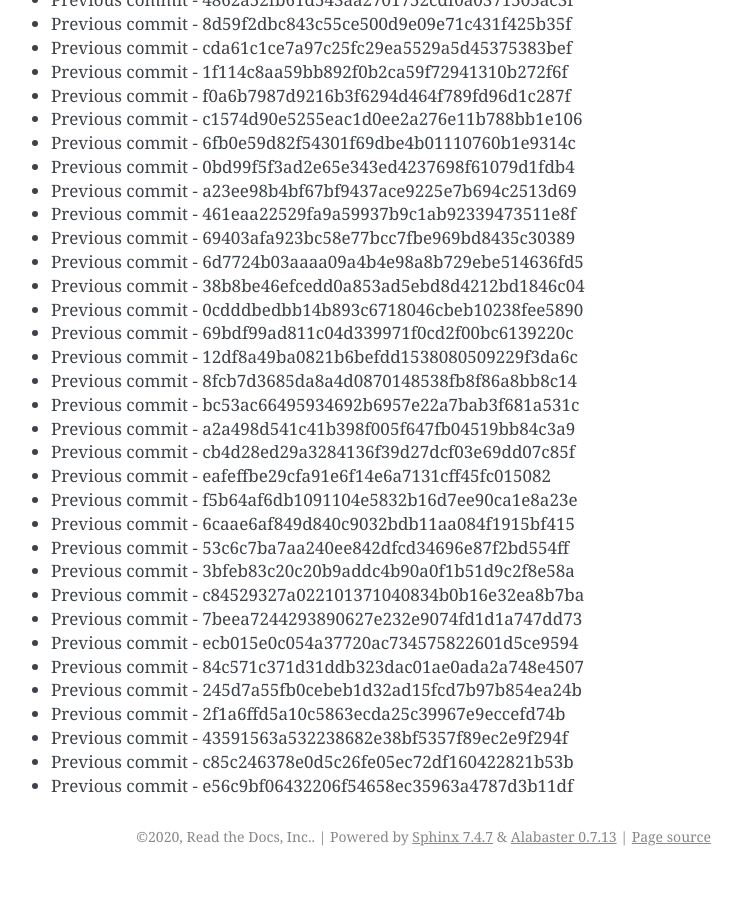
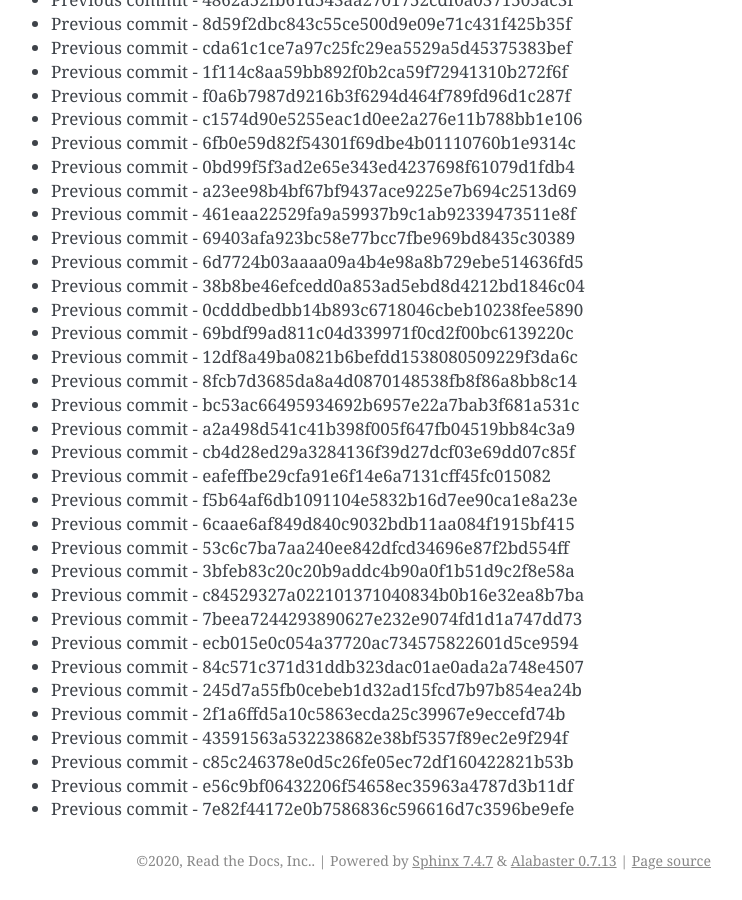
Before and after one commit to readthedocs/rtd-git-stresstest, a Sphinx documentation site: the page built from docs/updates.rst, in a window 1280 px wide and 900 px high, scrolled down 73902 px. Shown: the whole window, without its empty margins (399-1141 px from the left). Built offline with Sphinx 7.4.7, drawn with Linux system fonts in a browser that asks for light colours; before the commit the page ends 74778 px from its top, so only the background shows below that.

Commit message:
Generating commit from previous: 7e82f44172e0b7586836c596616d7c3596be9efe

```diff
--- a/docs/updates.rst
+++ b/docs/updates.rst
@@ -3137,3 +3137,4 @@ It can be tested for any performance characteristics.
 * Previous commit - 43591563a532238682e38bf5357f89ec2e9f294f
 * Previous commit - c85c246378e0d5c26fe05ec72df160422821b53b
 * Previous commit - e56c9bf06432206f54658ec35963a4787d3b11df
+* Previous commit - 7e82f44172e0b7586836c596616d7c3596be9efe
```
